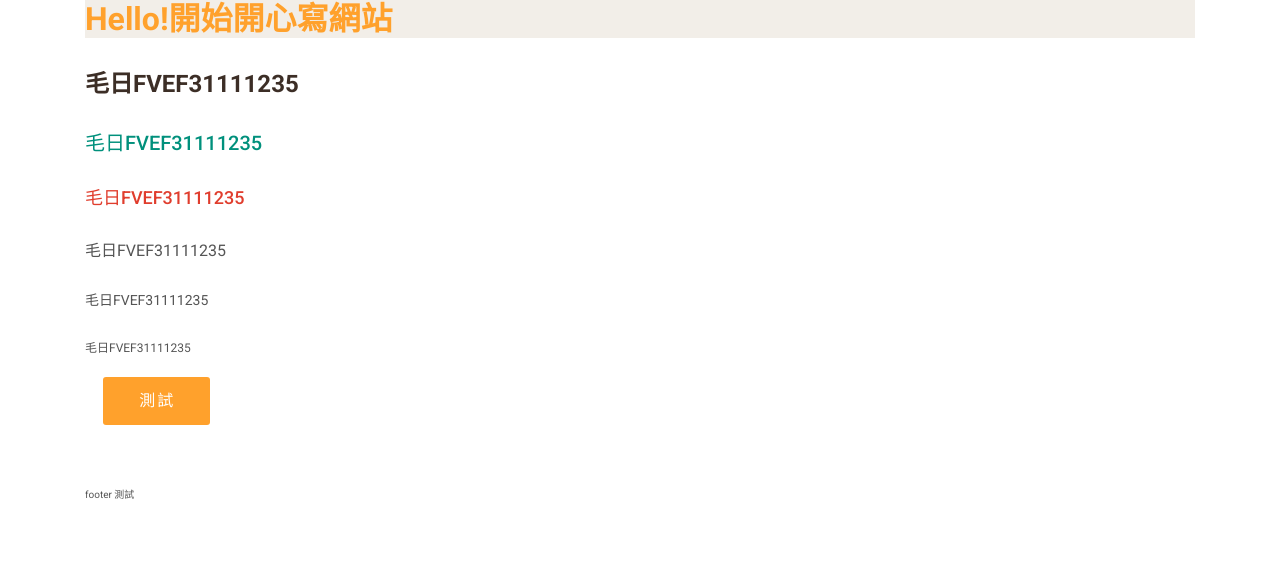
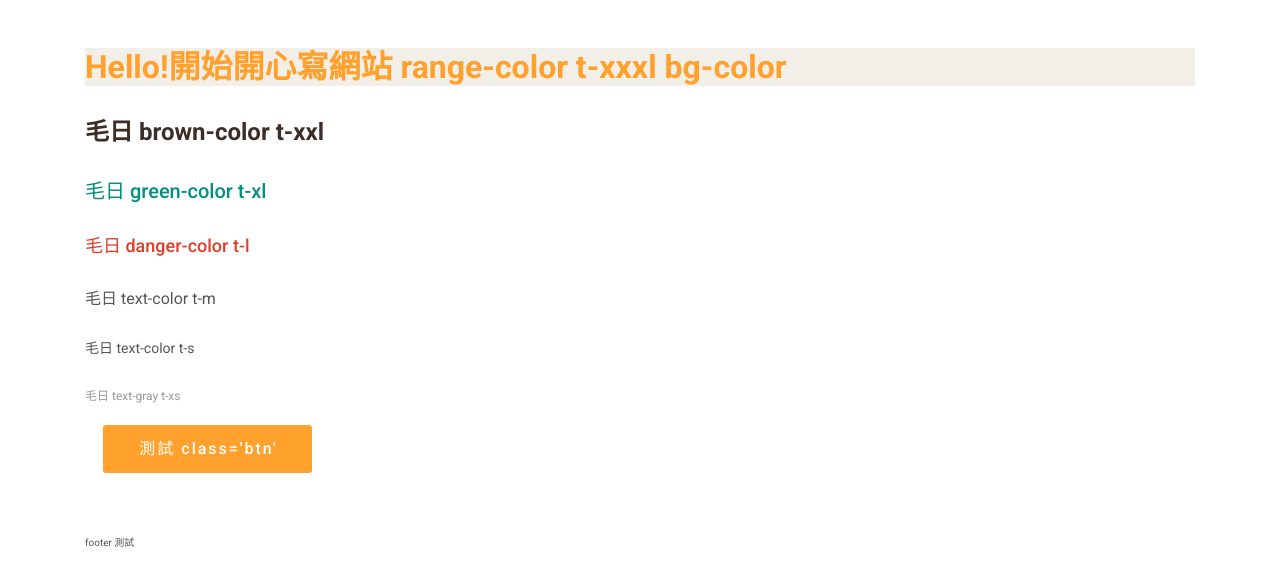
Before and after one commit to onpica15/MMMH59_Petliday, a PHP site: page /info.php in a window 1280 px wide. Shown: the part 56-642 px from the top of the page. Run offline with PHP 8.4, Linux system fonts and the light colour scheme.

Commit message:
all-style 更新

```diff
--- a/info.php
+++ b/info.php
@@ -6,23 +6,23 @@
 <?php include __DIR__ . '/parts/html-navbar.php' ?>
 <!-- ------------------ body開始 以上勿刪 ------------------ -->
 
-<div class="container">
+<div class="container mt-5">
 
-  <h1 class="orange-color t-xxxl bg-color ">Hello!開始開心寫網站</h1>
+  <h1 class="orange-color t-xxxl bg-color ">Hello!開始開心寫網站 range-color t-xxxl bg-color</h1>
   <br>
-  <h6 class="brown-color t-xxl ">毛日FVEF31111235</h6>
+  <h6 class="brown-color t-xxl ">毛日 brown-color t-xxl</h6>
   <br>
-  <h6 class="green-color t-xl">毛日FVEF31111235</h6>
+  <h6 class="green-color t-xl">毛日 green-color t-xl</h6>
   <br>
-  <h6 class="danger-color t-l">毛日FVEF31111235</h6>
+  <h6 class="danger-color t-l">毛日 danger-color t-l</h6>
   <br>
-  <h6 class="text-color t-m">毛日FVEF31111235</h6>
+  <h6 class="text-color t-m">毛日 text-color t-m</h6>
   <br>
-  <h6 class="text-color t-s">毛日FVEF31111235</h6>
+  <h6 class="text-color t-s">毛日 text-color t-s</h6>
   <br>
-  <h6 class="text-color t-xs">毛日FVEF31111235</h6>
+  <h6 class="text-gray t-xs">毛日 text-gray t-xs</h6>
 
-  <button class="btn">測試</button>
+  <button class="btn">測試 class='btn'</button>
 
 </div>
 
```
